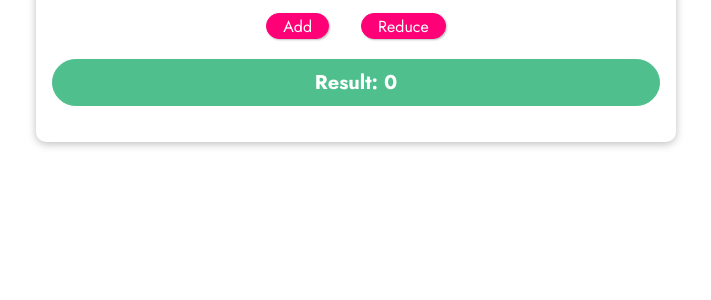
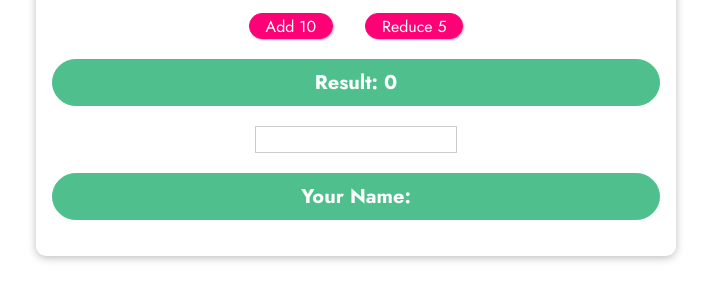
Before and after one commit to kema-ray/vue-basics, a plain HTML site: page index.html in a window 1280 px wide. Shown: the part 286-586 px from the top of the page, without its empty margins (284-995 px from the left). Drawn offline with nearby package versions, Linux system fonts and the light colour scheme.

Commit message:
using the native object

```diff
--- a/app.js
+++ b/app.js
@@ -2,9 +2,13 @@ const app = Vue.createApp({
     data() {
       return {
         counter: 0,
+        name:''
       };
     },
     methods: {
+      setName(event){
+        this.name = event.target.value;
+      },
         add(num){
             this.counter = this.counter + num;
         },
--- a/index.html
+++ b/index.html
@@ -18,11 +18,13 @@
     </header>
     <section id="events">
       <h2>Events in Action</h2>
-      <button v-on:click="add(10)">Add</button>
-      <button v-on:click="reduce(5)">Reduce</button>
+      <button v-on:click="add(10)">Add 10</button>
+      <button v-on:click="reduce(5)">Reduce 5</button>
       <!-- <button v-on:click="counter++">Add</button> -->
       <!-- <button v-on:click="counter--">Remove</button> -->
-      <p>Result: {{ counter }}</p>
+      <p>Result: {{counter}}</p>
+      <input type="text" v-on:input="setName">
+      <p>Your Name: {{ name }}</p>
     </section>
   </body>
 </html>
```
